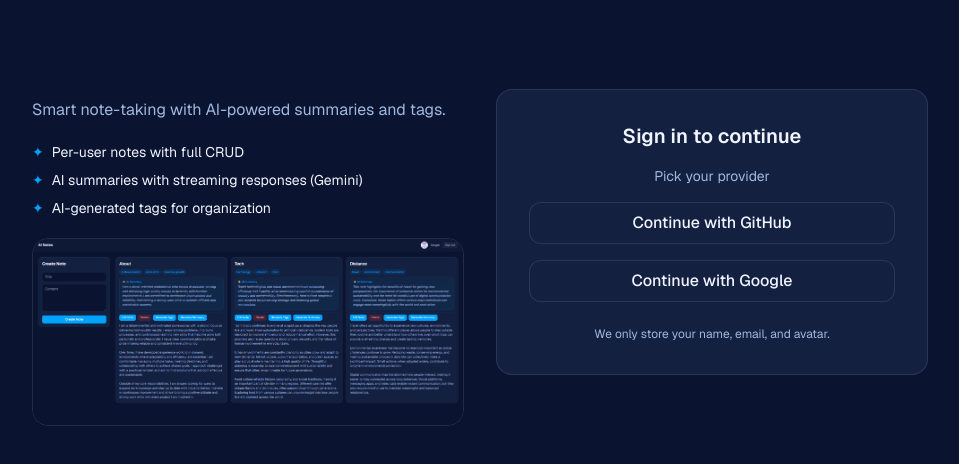
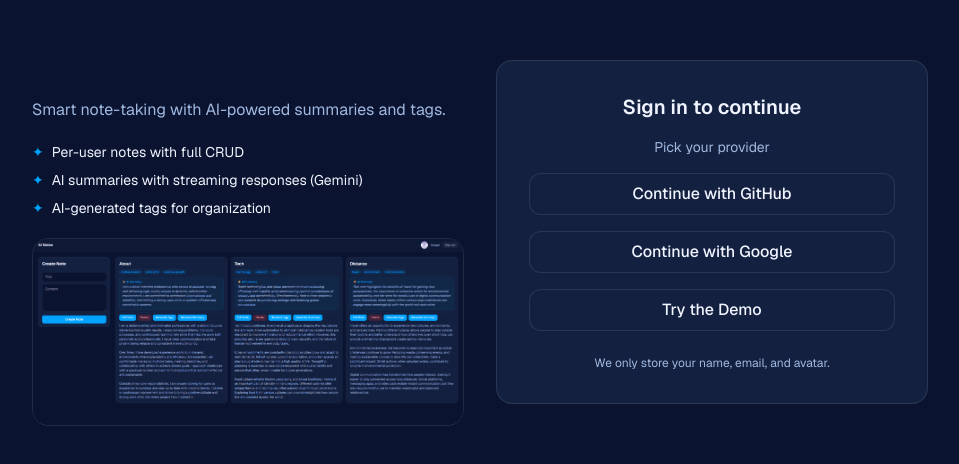
Before and after one commit to Sergei1790/ai-notes, a Next.js app: page /signin in a window 1280 px wide. Shown: the part 168-632 px from the top of the page, without its empty margins (160-1119 px from the left). Built offline with nearby package versions, Linux system fonts and the light colour scheme; no server answers.

Commit message:
demo page

```diff
--- /dev/null
+++ b/src/app/api/reset-demo/route.ts
@@ -0,0 +1,14 @@
+import seedDemo from '@/lib/seedDemo';
+
+export async function GET(request: Request){
+    const secret = new URL(request.url).searchParams.get('secret');
+    const authHeader = request.headers.get('authorization');
+    const valid =
+        secret === process.env.CRON_SECRET ||
+        authHeader === `Bearer ${process.env.CRON_SECRET}`;
+    if(!valid) {
+        return new Response('Unauthorized', {status: 401});
+    }
+    await seedDemo();
+    return Response.json({ok: true, message: 'Demo reset'})
+}
--- a/src/app/signin/page.tsx
+++ b/src/app/signin/page.tsx
@@ -1,4 +1,4 @@
-import { signIn } from '@/auth';
+import {signIn} from '@/auth';
 import Image from 'next/image';
 
 export default async function SignInPage() {
@@ -7,13 +7,10 @@ export default async function SignInPage() {
             <div className="w-full max-w-4xl grid lg:grid-cols-2 gap-8 items-center">
                 {/* Left: pitch */}
                 <div className="space-y-5">
-                    <h1 className="text-3xl lg:text-4xl font-bold bg-clip-text text-transparent"
-                        style={{ backgroundImage: 'linear-gradient(to right, var(--color-primary), var(--color-highlight))' }}>
+                    <h1 className="text-3xl lg:text-4xl font-bold bg-clip-text text-transparent" style={{backgroundImage: 'linear-gradient(to right, var(--color-primary), var(--color-highlight))'}}>
                         AI Notes
                     </h1>
-                    <p className="text-muted text-base">
-                        Smart note-taking with AI-powered summaries and tags.
-                    </p>
+                    <p className="text-muted text-base">Smart note-taking with AI-powered summaries and tags.</p>
                     <ul className="space-y-2 text-sm text-foreground">
                         <li className="flex items-start gap-2">
                             <span className="text-primary">✦</span>
@@ -29,13 +26,7 @@ export default async function SignInPage() {
                         </li>
                     </ul>
                     <div className="rounded-2xl overflow-hidden border border-white/10">
-                        <Image
-                            src="/screenshot.png"
-                            alt="AI Notes preview"
-                            width={800}
-                            height={500}
-                            className="w-full h-auto"
-                        />
+                        <Image src="/screenshot.png" alt="AI Notes preview" width={800} height={500} className="w-full h-auto" />
                     </div>
                 </div>
 
@@ -43,19 +34,34 @@ export default async function SignInPage() {
                 <div className="bg-card border border-white/10 rounded-2xl p-8 w-full space-y-4">
                     <h2 className="text-xl font-semibold text-center text-foreground">Sign in to continue</h2>
                     <p className="text-muted text-center text-sm">Pick your provider</p>
-                    <form action={async () => { 'use server'; await signIn('github', { redirectTo: '/' }); }}>
+                    <form
+                        action={async () => {
+                            'use server';
+                            await signIn('github', {redirectTo: '/'});
+                        }}>
                         <button type="submit" className="w-full bg-card hover:bg-accent/40 border border-white/10 text-foreground px-4 py-2 rounded-xl transition-colors cursor-pointer font-medium">
                             Continue with GitHub
                         </button>
                     </form>
-                    <form action={async () => { 'use server'; await signIn('google', { redirectTo: '/' }); }}>
+                    <form
+                        action={async () => {
+                            'use server';
+                            await signIn('google', {redirectTo: '/'});
+                        }}>
                         <button type="submit" className="w-full bg-card hover:bg-accent/40 border border-white/10 text-foreground px-4 py-2 rounded-xl transition-colors cursor-pointer font-medium">
                             Continue with Google
                         </button>
                     </form>
-                    <p className="text-xs text-muted text-center pt-2">
-                        We only store your name, email, and avatar.
-                    </p>
+                    <form
+                        action={async () => {
+                            'use server';
+                            await signIn('demo', {redirectTo: '/'});
+                        }}>
+                        <button type="submit" className="w-full bg-card hover:bg-accent/40 border border-white/10 text-foreground px-4 py-2 rounded-xl transition-colors cursor-pointer font-medium">
+                            Try the Demo
+                        </button>
+                    </form>
+                    <p className="text-xs text-muted text-center pt-2">We only store your name, email, and avatar.</p>
                 </div>
             </div>
         </main>
--- a/src/auth.ts
+++ b/src/auth.ts
@@ -1,24 +1,36 @@
-import NextAuth from "next-auth";
-import GitHub from "next-auth/providers/github";
-import Google from "next-auth/providers/google";
-import { prisma } from "@/lib/prisma";
+import NextAuth from 'next-auth';
+import GitHub from 'next-auth/providers/github';
+import Google from 'next-auth/providers/google';
+import {prisma} from '@/lib/prisma';
+import Credentials from 'next-auth/providers/credentials';
 
-export const { handlers, auth, signIn, signOut } = NextAuth({
-  providers: [GitHub, Google],
+export const {handlers, auth, signIn, signOut} = NextAuth({
+    providers: [
+        GitHub,
+        Google,
+        Credentials({
+            id: 'demo',
+            name: 'Demo',
+            credentials: {},
+            authorize: async () => {
+                return {email: 'demo@ai-notes.app', name: 'Demo User'};
+            },
+        }),
+    ],
     callbacks: {
-    async signIn({ user }) {
+        async signIn({user}) {
             if (!user.email) return false;
             await prisma.user.upsert({
-        where: { email: user.email },
-        update: { name: user.name, image: user.image },
-        create: { email: user.email, name: user.name, image: user.image },
+                where: {email: user.email},
+                update: {name: user.name, image: user.image},
+                create: {email: user.email, name: user.name, image: user.image},
             });
             return true;
         },
-    async session({ session }) {
+        async session({session}) {
             if (session.user?.email) {
                 const dbUser = await prisma.user.findUnique({
-          where: { email: session.user.email },
+                    where: {email: session.user.email},
                 });
                 if (dbUser) session.user.id = dbUser.id;
             }
--- /dev/null
+++ b/src/lib/seedDemo.ts
@@ -0,0 +1,36 @@
+import {prisma} from '@/lib/prisma';
+
+export default async function seedDemo() {
+    const demoUser = await prisma.user.upsert({
+        where: {email: 'demo@ai-notes.app'},
+        update: {},
+        create: {email: 'demo@ai-notes.app'},
+    });
+    await prisma.note.deleteMany({where: {userId: demoUser.id}});
+
+    await prisma.note.createMany({
+        data: [
+            {
+                title: 'Team meeting notes',
+                content: 'Discussed the Q3 roadmap. Agreed to prioritize the mobile app and push the analytics dashboard to Q4. Action items: Sarah drafts the spec, Tom estimates the effort.',
+                summary: 'Q3 roadmap set: mobile app prioritized, analytics moved to Q4.',
+                tags: 'work, meetings, roadmap',
+                userId: demoUser.id,
+            },
+            {
+                title: 'Book recommendations',
+                content: 'Deep Work by Cal Newport for focus, The Pragmatic Programmer for coding habits, and Atomic Habits for building routines. Start with Atomic Habits.',
+                summary: 'Three books to read: Deep Work, The Pragmatic Programmer, Atomic Habits.',
+                tags: 'books, reading, productivity',
+                userId: demoUser.id,
+            },
+            {
+                title: 'App idea: habit tracker',
+                content: 'A simple habit tracker with streaks, reminders, and a weekly summary email. Keep the UI minimal. Could reuse the stack from my budget app.',
+                summary: 'Habit tracker idea: streaks, reminders, weekly email, minimal UI.',
+                tags: 'ideas, projects, side-project',
+                userId: demoUser.id,
+            },
+        ],
+    });
+}
```
Also changed, not shown: vercel.json (added), 1 other file (tests, documents, lock files or other folders). Lines whose indentation alone changed are shown as unchanged.
